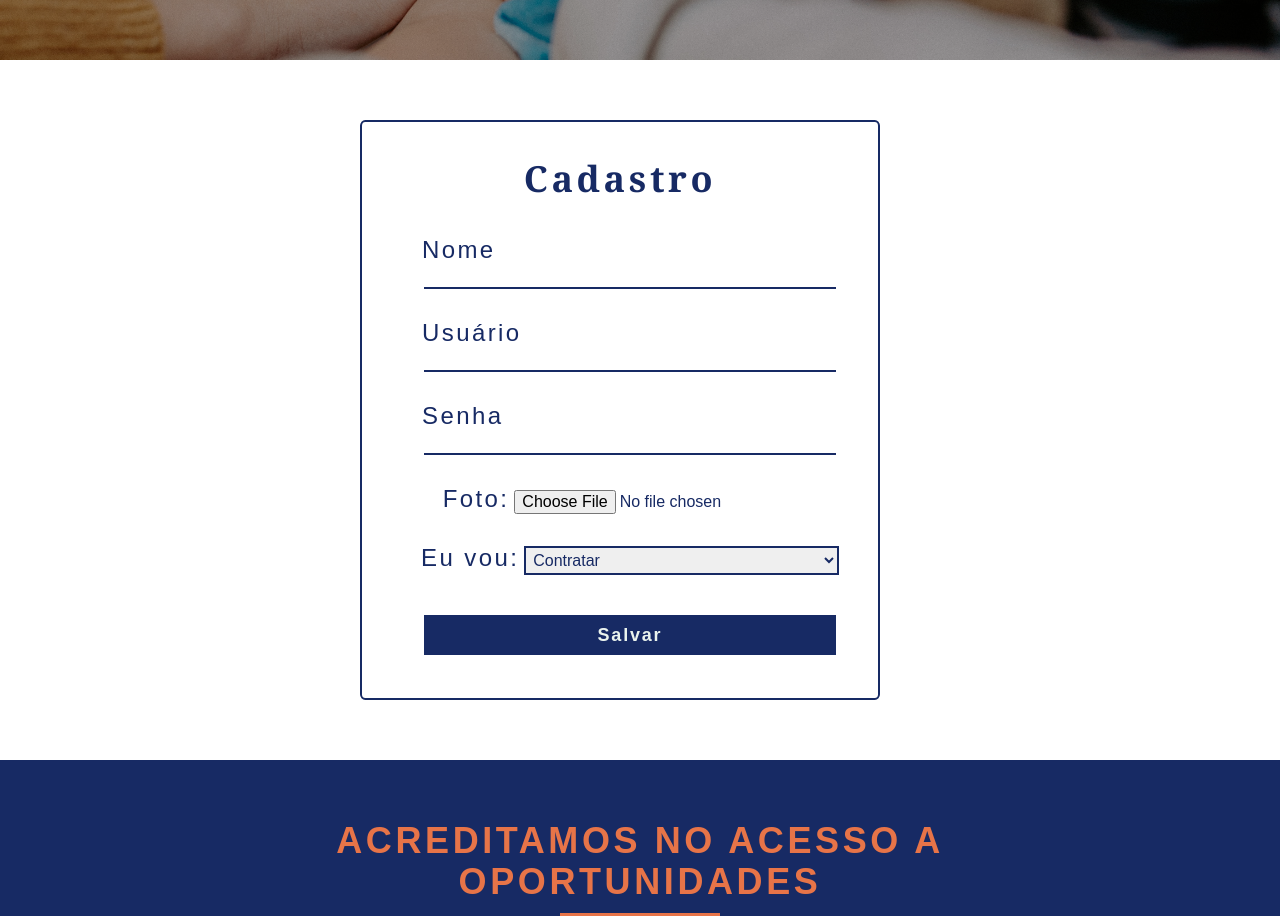
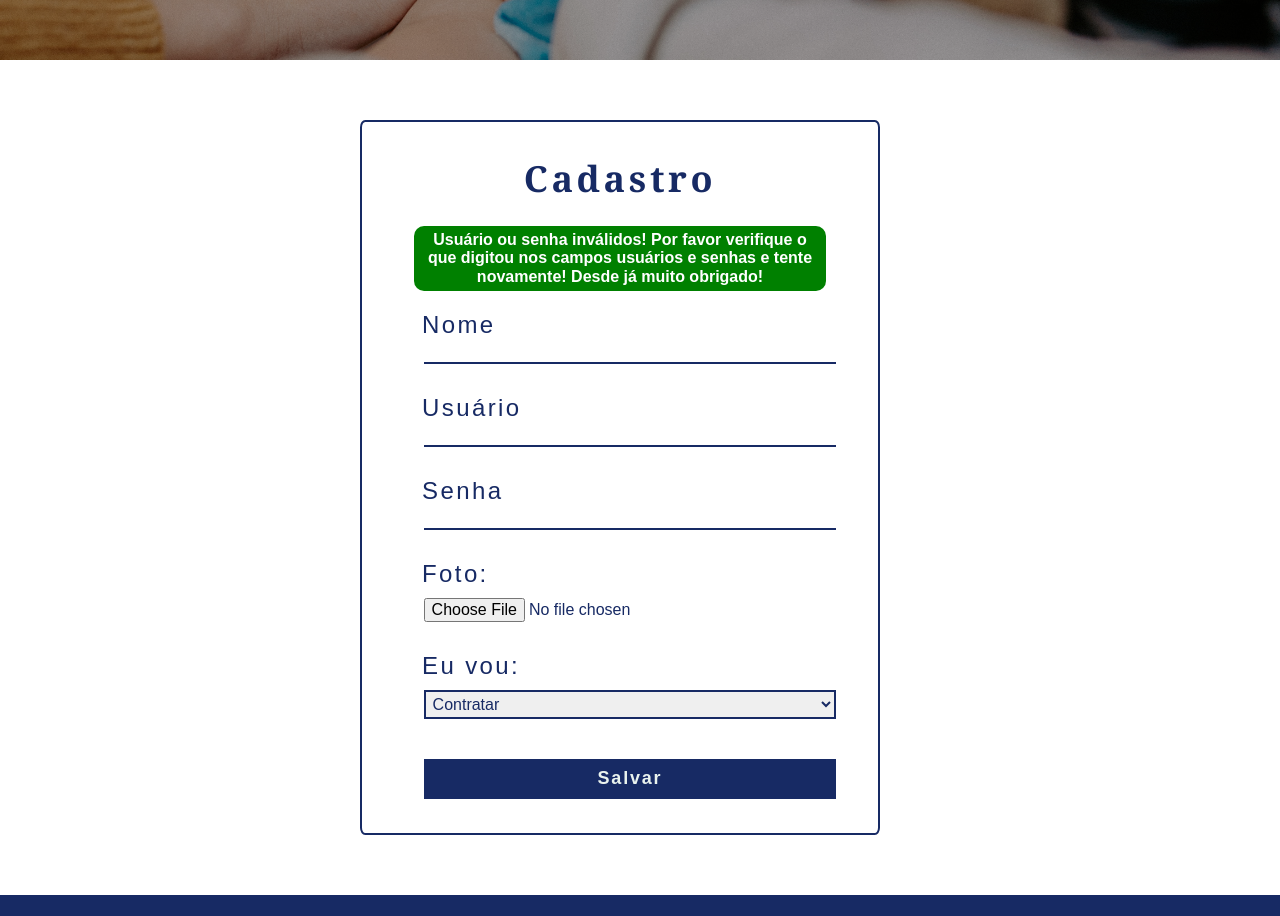
Before and after one commit to fabriciio95/hire, a React (Create React App) app: page /cadastro in a window 1280 px wide. Shown: the part 400-1316 px from the top of the page. Built offline with nearby package versions, Linux system fonts and the light colour scheme.

Commit message:
Estilização do componente Alert

```diff
--- a/public/css/responsivo.css
+++ b/public/css/responsivo.css
@@ -91,10 +91,6 @@
     margin: 60px auto 60px 200px;
   }
 
-  .form-cadastro {
-    height: 640px;
-  }
-
   .label-form {
     padding-left: 50px;
   }
@@ -107,7 +103,6 @@
 
   .input-file-form {
     font-size: 14px;
-    margin: 0 0 30px 0px;
   }
 
   .select-form {
@@ -258,10 +253,6 @@
     margin: 60px auto 60px auto;
   }
 
-  .form-cadastro {
-    height: 640px;
-  }
-
   .label-form {
     padding-left: 40px;
   }
@@ -270,15 +261,8 @@
     font-size: 12px;
   }
 
-  .label-inline {
-    padding-left: 40px;
-    display: block;
-    margin-bottom: 5px;
-  }
-
   .input-file-form {
     font-size: 11px;
-    margin: 0 0 30px 30px;
   }
 
   .select-form {
@@ -433,10 +417,6 @@
     margin: 60px auto 60px auto;
   }
 
-  .form-cadastro {
-    height: 640px;
-  }
-
   .label-form {
     padding-left: 40px;
   }
@@ -445,15 +425,8 @@
     font-size: 12px;
   }
 
-  .label-inline {
-    padding-left: 40px;
-    display: block;
-    margin-bottom: 5px;
-  }
-
   .input-file-form {
     font-size: 11px;
-    margin: 0 0 30px 30px;
   }
 
   .select-form {
--- a/public/css/style.css
+++ b/public/css/style.css
@@ -169,7 +169,7 @@
 }
 
 .form-cadastro {
-  height: 580px;
+  height: 640px;
   margin-top: 60px;
 }
 
@@ -180,7 +180,7 @@
   letter-spacing: 0.1em;
   line-height: 54px;
   color: #172a64;
-  padding: 30px 0;
+  padding: 30px 0 20px 0;
 }
 
 .label-form {
@@ -248,15 +248,16 @@
 
 .input-file-form {
   color: #172a64;
-  margin-bottom: 30px;
+  width: 80%;
+  margin: 5px auto 30px 20px;
   outline: none;
 }
 
 .select-form {
   color: #172a64;
-  margin-bottom: 30px;
+  margin: 5px auto 30px 20px;
   padding: 3px;
-  width: 61%;
+  width: 80%;
   border: #172a64 solid 2px;
   outline: none;
 }
@@ -274,3 +275,30 @@
 .form-dados-perfil {
   display: none;
 }
+
+/*Alert*/
+.alert {
+  color: white;
+  font-weight: bold;
+  background-color: red;
+  padding: 5px;
+  width: 80%;
+  margin: 0px auto 20px auto;
+  border-radius: 10px;
+}
+
+.alert-success {
+  background-color: green;
+}
+
+.form-alert {
+  height: 510px;
+}
+
+.form-alert-cadastro {
+  height: 715px;
+}
+
+.label-alert {
+  padding-top: 20px;
+}
--- /dev/null
+++ b/src/components/Alert.js
@@ -0,0 +1,12 @@
+import React from 'react';
+
+
+  const Alert = (props) => {
+    return (
+      <div className={`alert ${props.error ? "" : "alert-success"}`}>
+        {props.message}
+      </div>
+    );
+  }
+
+export default Alert;
--- a/src/components/Cadastro.js
+++ b/src/components/Cadastro.js
@@ -1,10 +1,14 @@
 import React, { Component } from 'react';
 import FooterAzul from './FooterAzul';
+import Alert from './Alert';
 
 class Cadastro extends Component {
 
   constructor(props) {
     super(props);
+    this.state = {
+      error: { message: "Usuário ou senha inválidos! Por favor verifique o que digitou nos campos usuários e senhas e tente novamente! Desde já muito obrigado!" }
+     }
     this.dadosPerfilHandler = this.dadosPerfilHandler.bind(this);
   }
 
@@ -18,9 +22,17 @@ class Cadastro extends Component {
     const value = event.target.value;
     if(value === "Ser Contratado" || value === "Ambos") {
       document.getElementById("dados-perfil").style.display = "block";
-      document.getElementById("form-cadastro").style.height = "1060px";
+      if(this.state.error.message) {
+        document.getElementById("form-cadastro").style.height = "1170px";
+      } else {
+        document.getElementById("form-cadastro").style.height = "1100px";
+      }
     } else {
-      document.getElementById("form-cadastro").style.height = "610px";
+      if(this.state.error.message) {
+        document.getElementById("form-cadastro").style.height = "710px";
+      } else {
+        document.getElementById("form-cadastro").style.height = "640px";
+      }
       document.getElementById("dados-perfil").style.display = "none";
     }
   }
@@ -35,17 +47,18 @@ class Cadastro extends Component {
           </div>
         </section>
         <section className="container">
-          <form className="form form-cadastro grid-9" id="form-cadastro">
+          <form className={`form form-cadastro grid-9 ${this.state.error.message ? "form-alert-cadastro" : ""}`} id="form-cadastro">
             <h1 className="title-form">Cadastro</h1>
-            <label htmlFor="nome" className="label-form" >Nome</label>
+            { this.state.error.message ? <Alert message={this.state.error.message} error={false} /> : "" }
+            <label htmlFor="nome" className={`label-form ${this.state.error.message ? "" : "label-alert"}`} >Nome</label>
             <input type="text" id="nome" className="txt-form" required />
             <label htmlFor="usuario" className="label-form" >Usuário</label>
             <input type="text" id="usuario" className="txt-form" required />
             <label htmlFor="senha" className="label-form">Senha</label>
             <input type="password" id="senha" className="txt-form" required />
-            <label htmlFor="foto" className="label-form label-inline">Foto: </label>
+            <label htmlFor="foto" className="label-form">Foto: </label>
             <input type="file" id="foto" className="input-file-form"/>
-            <label htmlFor="select" className="label-form label-inline">Eu vou: </label>
+            <label htmlFor="select" className="label-form">Eu vou: </label>
             <select id="select" name="select-form" className="select-form" onChange={e => this.dadosPerfilHandler(e)}>
               <option>Contratar</option>
               <option>Ser Contratado</option>
--- a/src/components/Login.js
+++ b/src/components/Login.js
@@ -1,20 +1,31 @@
 import React, { Component } from 'react';
+import { Link } from 'react-router-dom';
+import Alert from './Alert';
 import FooterEscuro from './FooterEscuro';
 
 class Login extends Component {
+  constructor(props) {
+    super(props);
+    this.state = {
+     error: { message: "Usuário ou senha inválidos! Por favor verifique o que digitou nos campos usuários e senhas e tente novamente! Desde já muito obrigado!" }
+    }
+  }
+
+
   render() {
     return (
       <div>
       <section className="container">
-        <form className="form grid-9">
+        <form className={`form grid-9 ${this.state.error.message ? "form-alert" : ""}`}>
           <h1 className="title-form">Entrar</h1>
-          <label for="usuario" className="label-form" >Usuário</label>
+         { this.state.error.message ? <Alert message={this.state.error.message} error={true} /> : "" }
+          <label for="usuario" className={`label-form ${this.state.error.message ? "" : "label-alert"}`} >Usuário</label>
           <input type="text" id="usuario" className="txt-form" required />
           <label for="senha" className="label-form">Senha</label>
           <input type="password" id="senha" className="txt-form" required />
           <input type="submit" value="Entrar" className="btn-form" />
           <p className="texto-form">
-          Ainda não possui uma conta? <a href="/" className="link-form">Clique aqui</a>
+          Ainda não possui uma conta? <Link to="/cadastro" className="link-form">Clique aqui</Link>
           </p>
         </form>
       </section>
```
Also changed, not shown: 1 other file (tests, documents, lock files or other folders).
